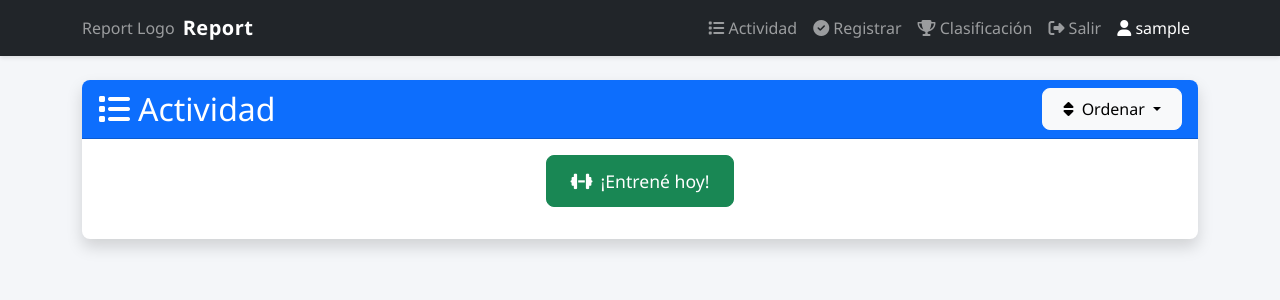
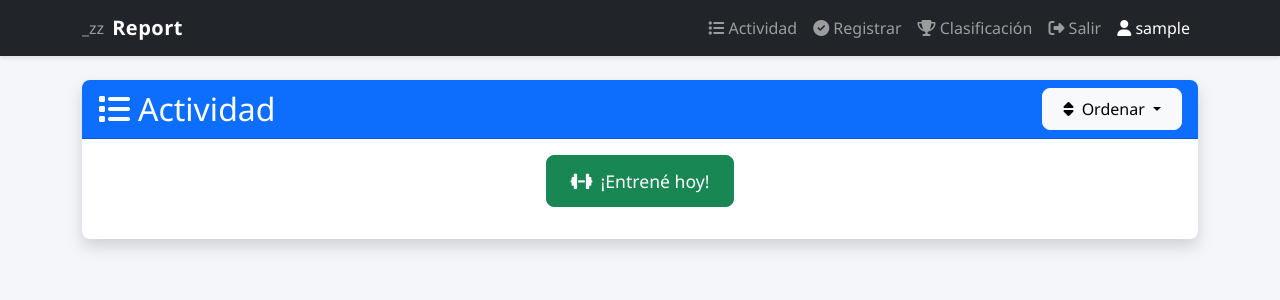
Before and after one commit to jsameijeiras/FitnessTracker, a Flask app: page /feed in a window 1280 px wide. Shown: the top 300 px of the page. Run offline with Flask 3, Linux system fonts and the light colour scheme; the visitor is signed in with stand-in values (Sample User, id 1).

Commit message:
Update layout.html
Small change

```diff
--- a/templates/layout.html
+++ b/templates/layout.html
@@ -22,7 +22,7 @@
 <body>
     <nav class="navbar navbar-expand-lg navbar-dark bg-dark">
         <div class="container">
-            <span class="navbar-text me-2">Report Logo</span>
+            <span class="navbar-text me-2">_zz</span>
             <a class="navbar-brand" href="{{ url_for('index') }}">Report</a>
 
             {% if session.get('username') %}
```
